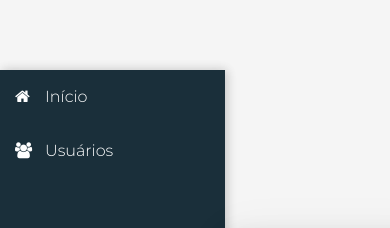
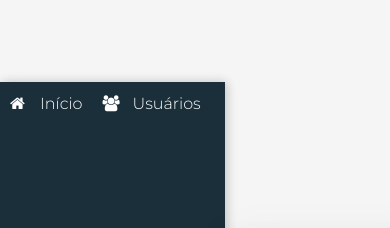
Before and after one commit to AllisonVinicius/user-registration-with-react, a React (Create React App) app in the folder src/frontend/: page / in a window 390 px wide. Shown: the part 375-603 px from the top of the page. Built offline with nearby package versions, Linux system fonts and the light colour scheme.

Commit message:
responsive navbar

```diff
--- a/src/frontend/src/Components/Navbar/Navbar.css
+++ b/src/frontend/src/Components/Navbar/Navbar.css
@@ -18,3 +18,16 @@ aside.menu-area {
 i {
   width: 30px;
 }
+
+@media (max-width: 768px) {
+  .menu {
+    display: flex;
+    justify-content: flex-start;
+    align-items: center;
+  }
+  .menu a {
+    display: inline;
+    padding: 10px;
+    margin: 0px;
+  }
+}
```
